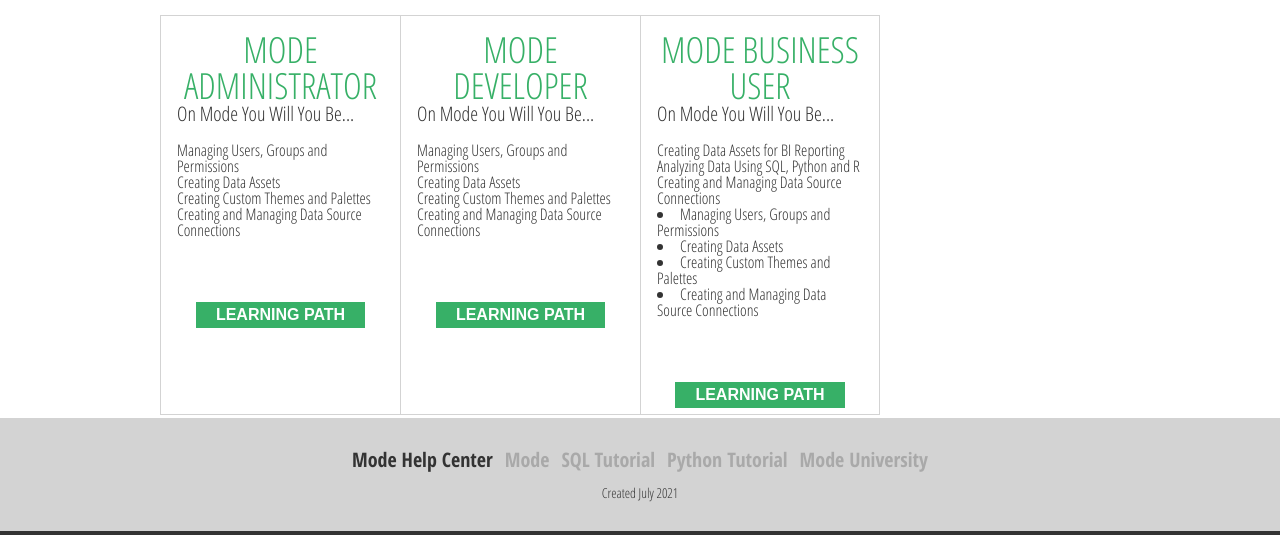
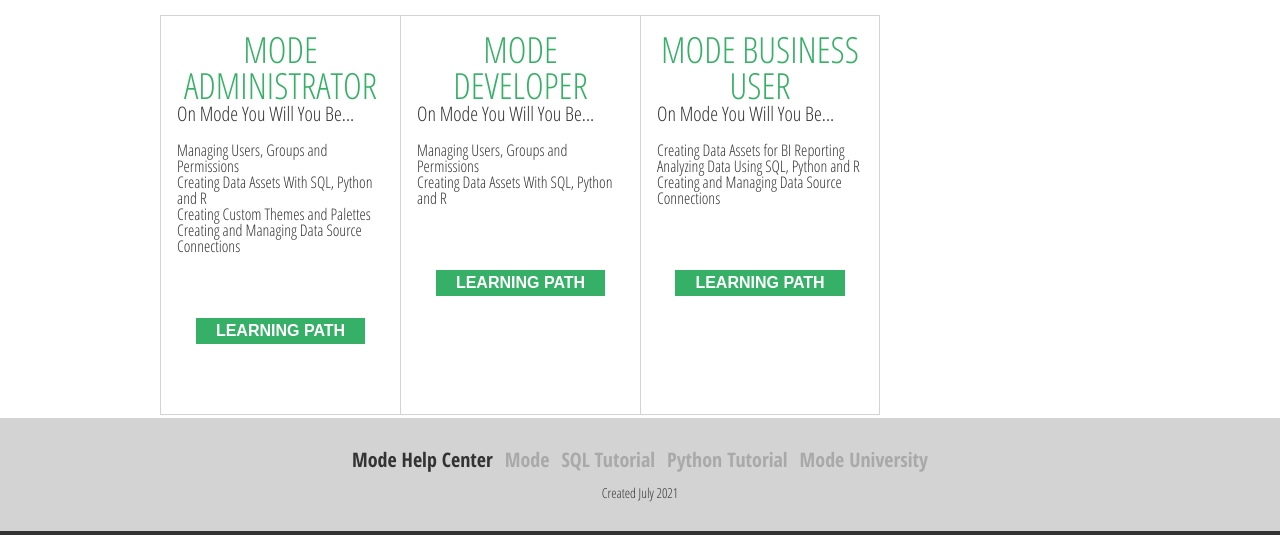
Before and after one commit to ModeSolutionsSandbox/messagebird, a plain HTML site: page index.html in a window 1280 px wide. Shown: the part 1097-1632 px from the top of the page. Drawn offline with nearby package versions, Linux system fonts and the light colour scheme.

Commit message:
Update index.html

```diff
--- a/index.html
+++ b/index.html
@@ -39,7 +39,7 @@
         <p>On Mode You Will You Be...</p>
         <ul>
           <li>Managing Users, Groups and Permissions</li>
-          <li>Creating Data Assets</li>
+          <li>Creating Data Assets With SQL, Python and R</li>
           <li>Creating Custom Themes and Palettes</li>
           <li>Creating and Managing Data Source Connections</li>
         </ul>
@@ -53,9 +53,7 @@
         <p>On Mode You Will You Be...</p>
         <ul>
           <li>Managing Users, Groups and Permissions</li>
-          <li>Creating Data Assets</li>
-          <li>Creating Custom Themes and Palettes</li>
-          <li>Creating and Managing Data Source Connections</li>
+          <li>Creating Data Assets With SQL, Python and R</li>
         </ul>
         <form method="get" action="./dev.html">
 
@@ -72,11 +70,6 @@
           <li>Creating and Managing Data Source Connections</li>
         </ul>
         <form method="get" action="./enduser.html">
-
-          <li>Managing Users, Groups and Permissions</li>
-          <li>Creating Data Assets</li>
-          <li>Creating Custom Themes and Palettes</li>
-          <li>Creating and Managing Data Source Connections</li>
         </ul>
         <form method="get" action="./enduser.html">
          <button class="button" type="submit" role="button" value="MORE">Learning Path</button>
```
